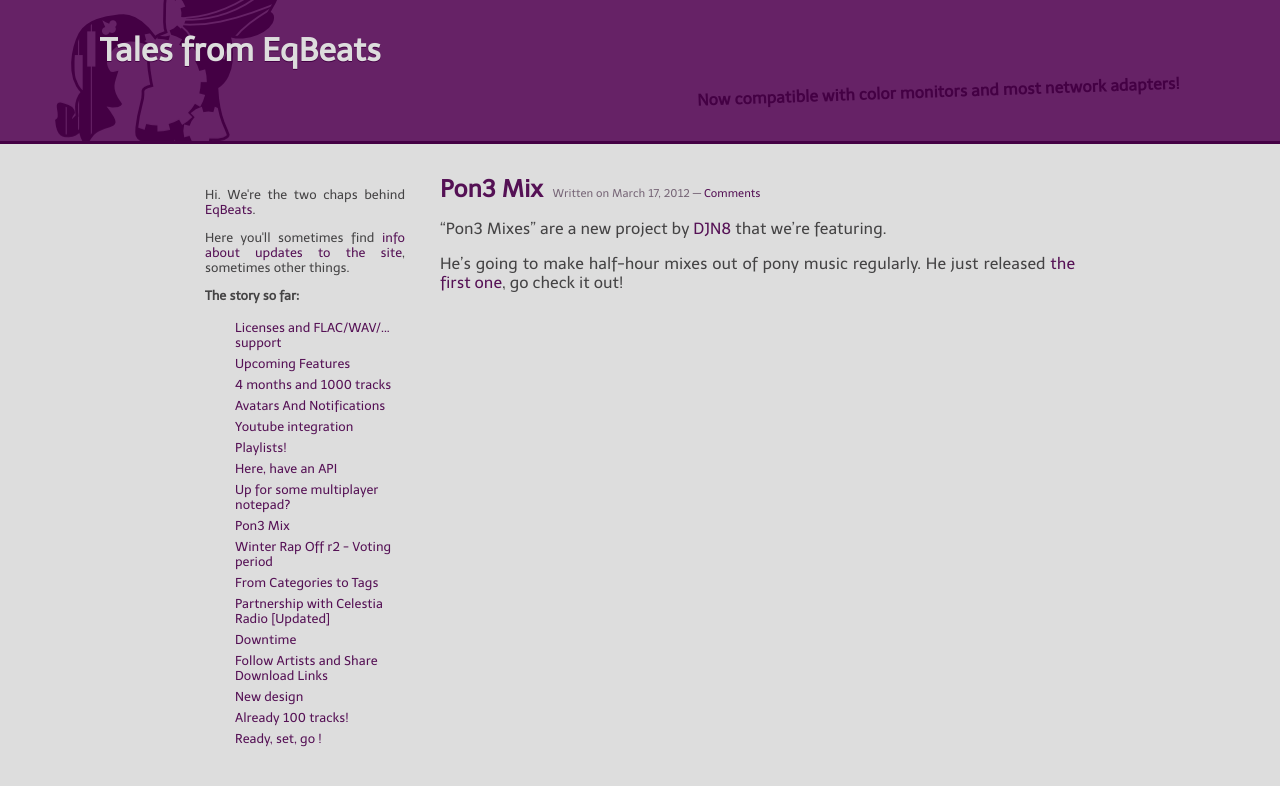
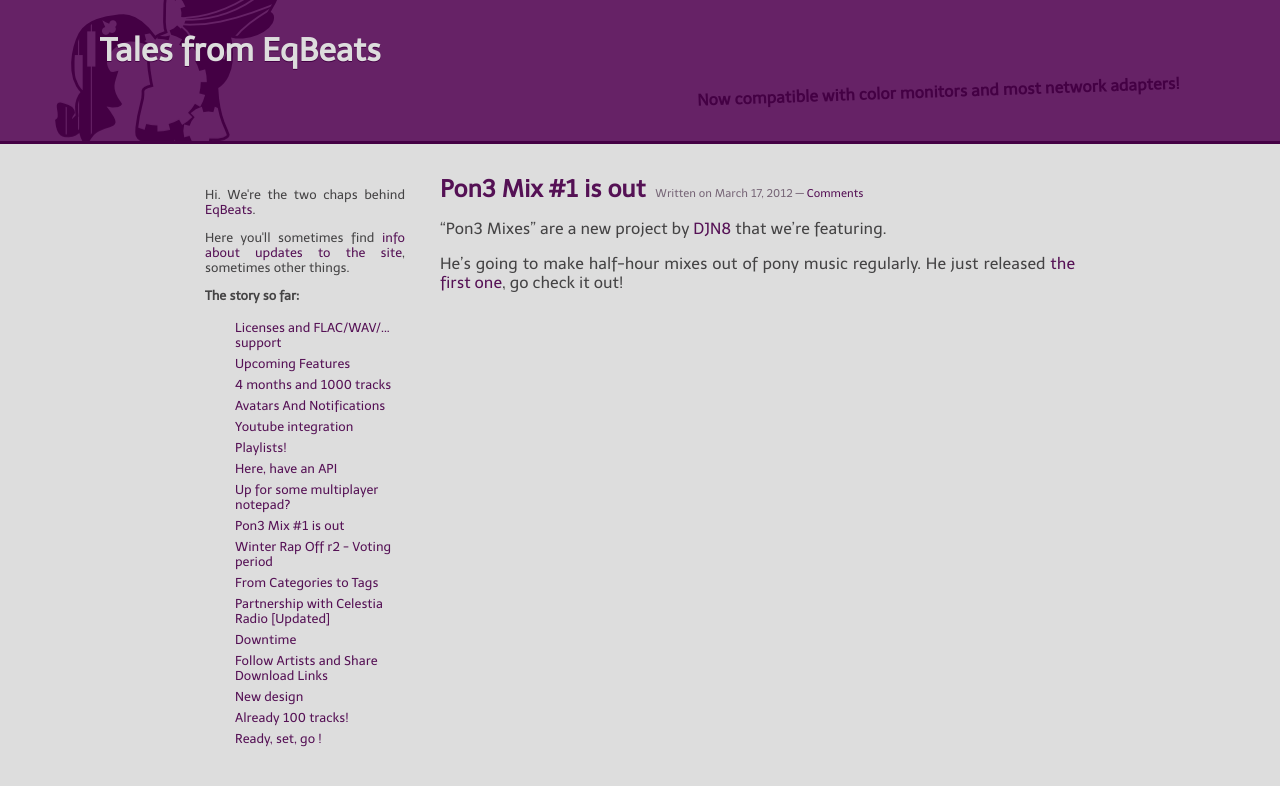
Before and after one commit to eqbeats/blog.eqbeats.org, a Jekyll site: the page built from _posts/2012-03-17-pon3-mix.md, in a window 1280 px wide. Shown: the top 786 px of the page. Built offline with Jekyll 4.4.1, drawn with Linux system fonts in a browser that asks for light colours; comment, search, counter and statistics services are not loaded.

Commit message:
fixed title too

```diff
--- a/_posts/2012-03-17-pon3-mix.md
+++ b/_posts/2012-03-17-pon3-mix.md
@@ -1,6 +1,6 @@
 ---
 layout: post
-title: Pon3 Mix #1 is out
+title: "Pon3 Mix #1 is out"
 ---
 
 "Pon3 Mixes" are a new project by [DJN8](http://eqbeats.org/user/134) that we're featuring.
```
